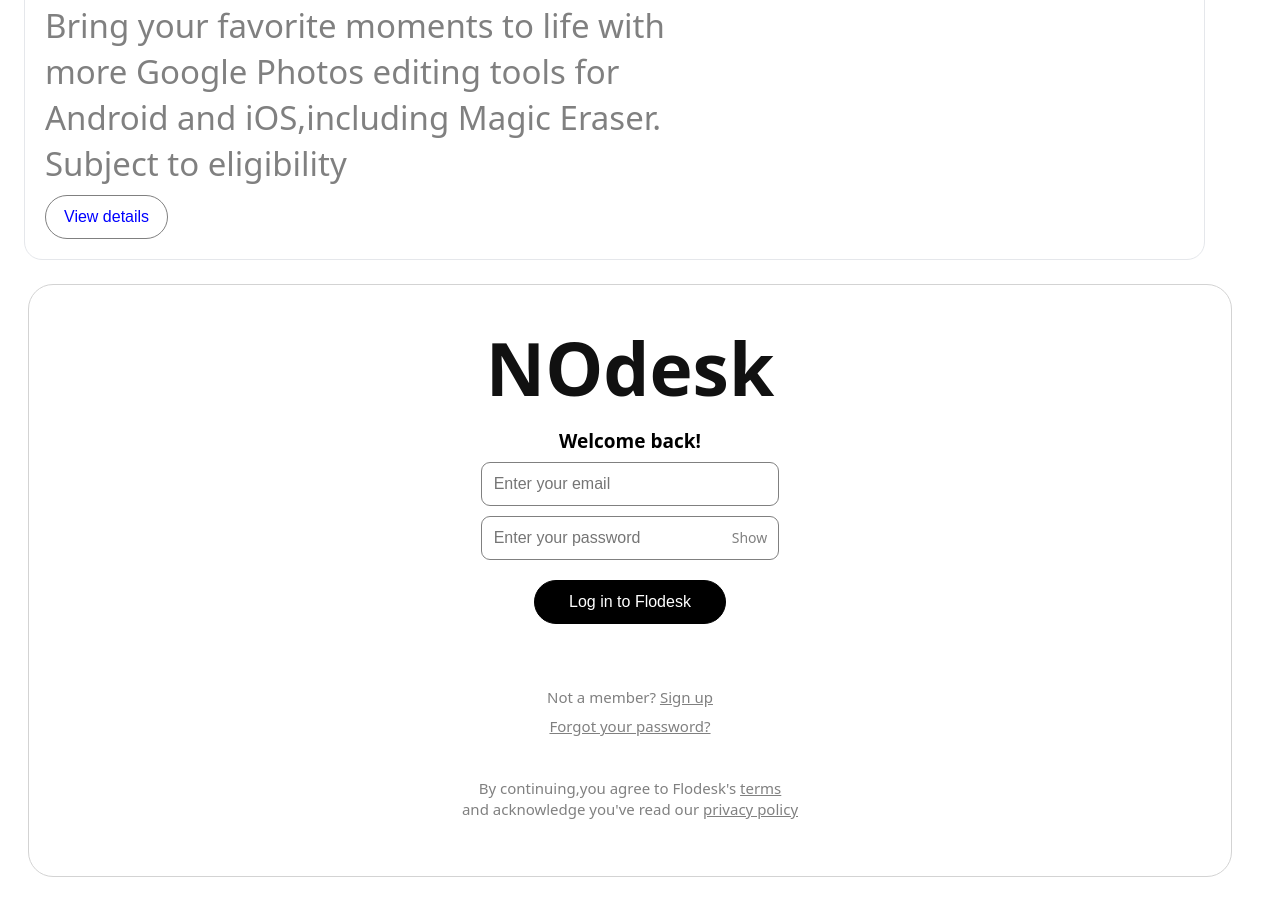
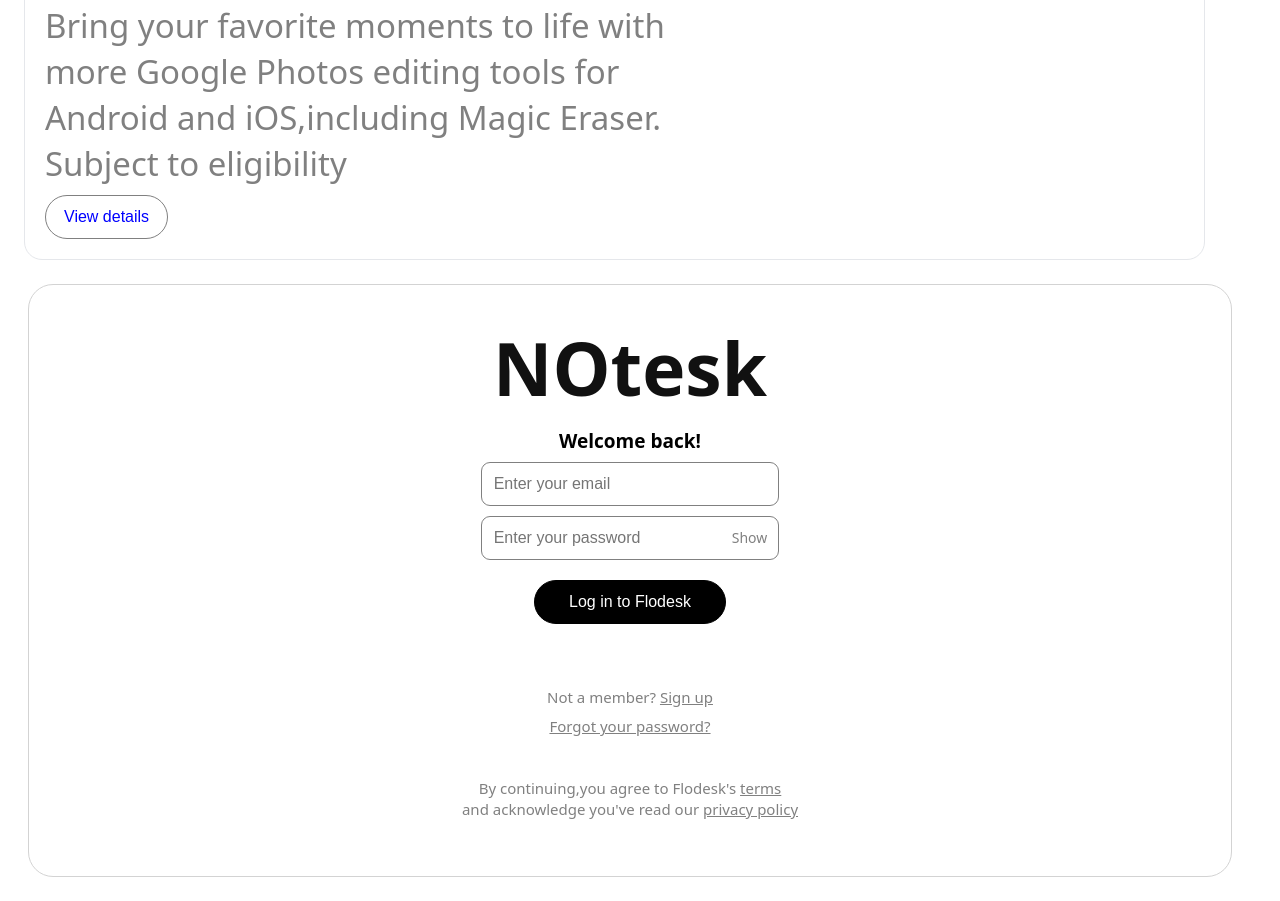
Before and after one commit to Sakthivel9677/Codekaro-Projects, a plain HTML site: page index.html in a window 1280 px wide. Shown: the part 1878-2779 px from the top of the page. Drawn offline with Linux system fonts and the light colour scheme.

Commit message:
Fix typo in header from 'NOdesk' to 'NOtesk'

```diff
--- a/index.html
+++ b/index.html
@@ -57,7 +57,7 @@
     </div>
     <div class="login">
 
-        <h1>NOdesk</h1>
+        <h1>NOtesk</h1>
         <p>Welcome back!</p>
         <input   type="text" class="login-input" placeholder="Enter your email"/>
   <div class="password-container">
@@ -73,3 +73,5 @@
     </div>
   </body>
 </html>
+
+<!-- lest check working or nit -->
```
